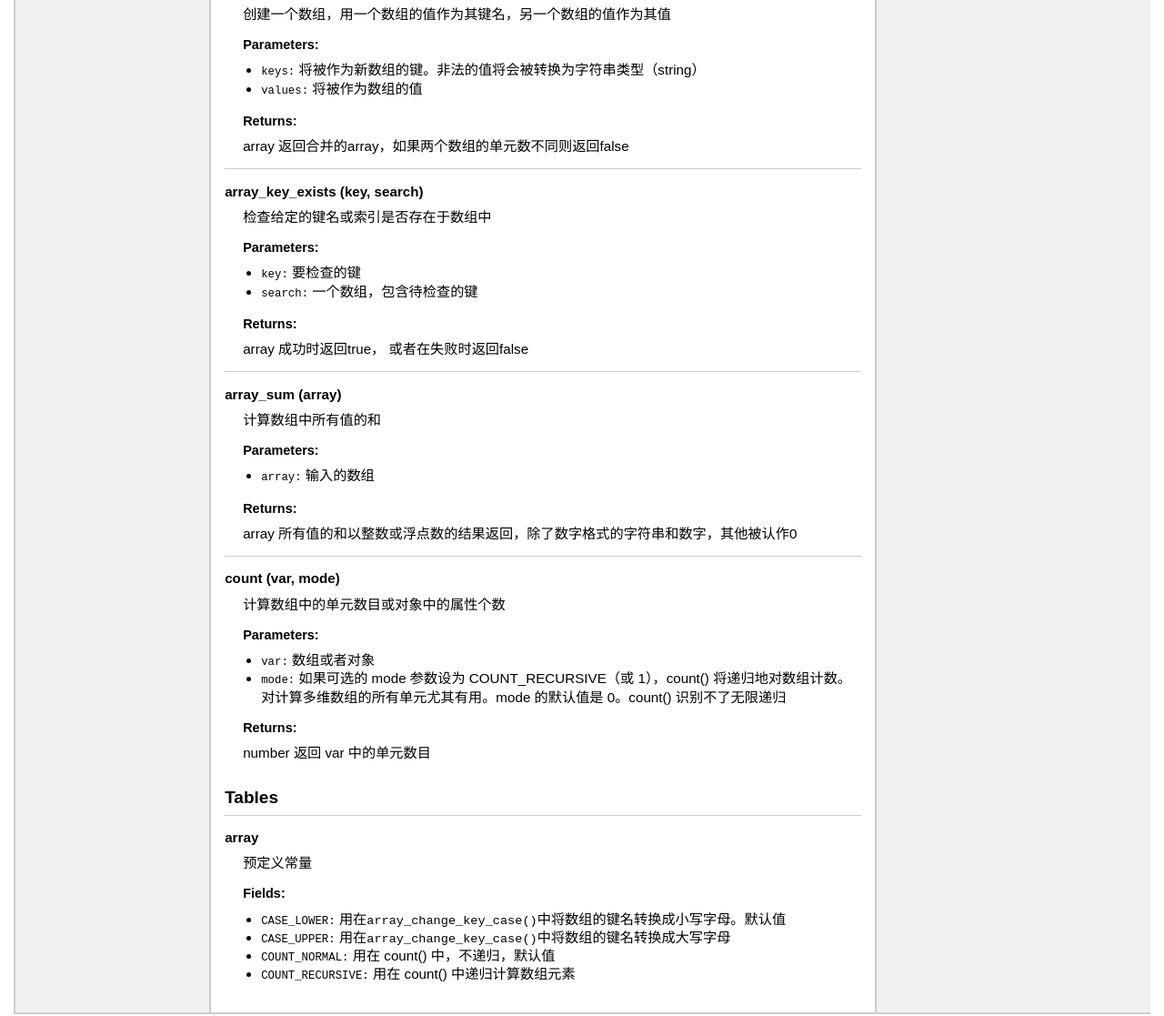
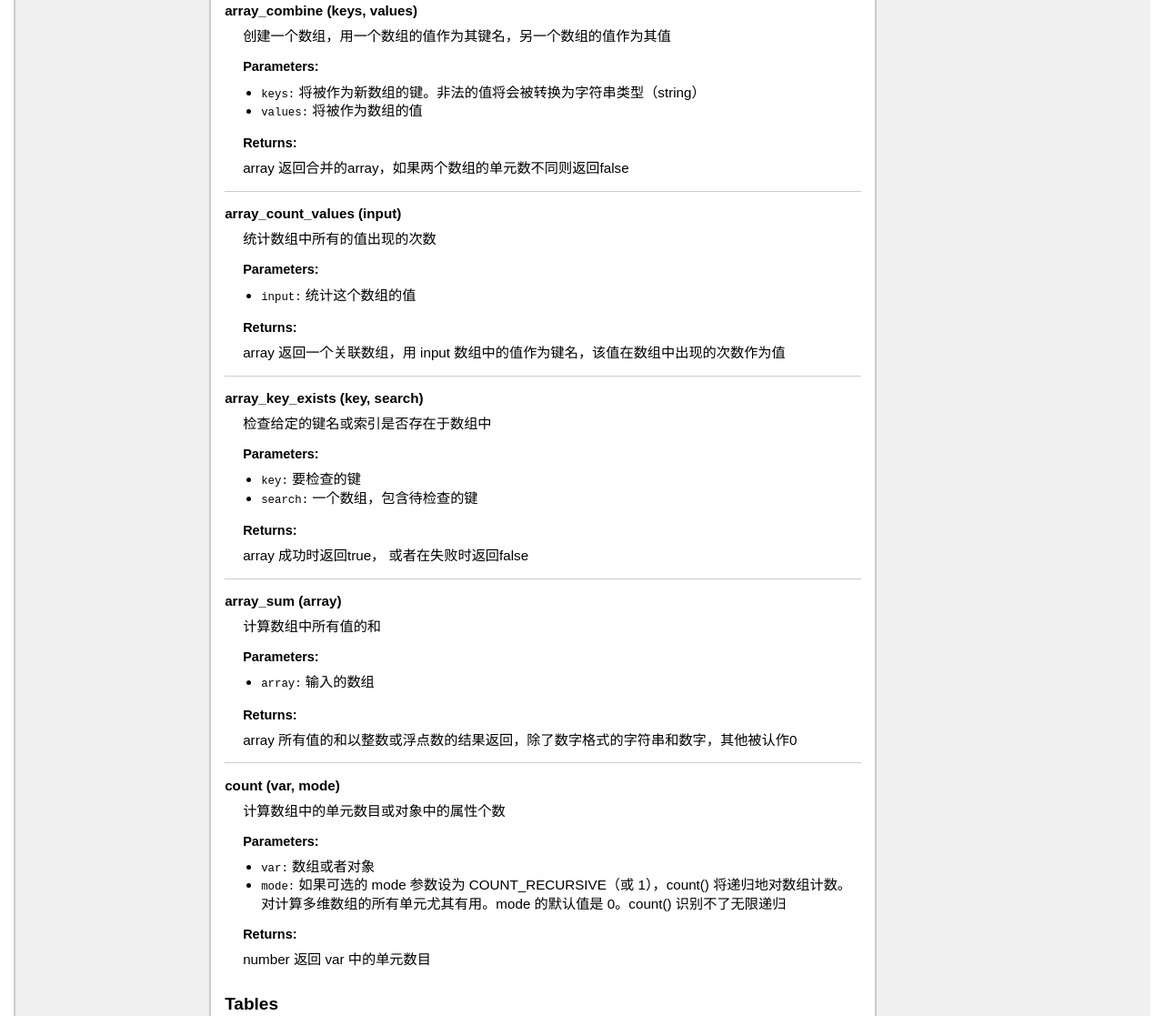
Before and after one commit to icy2003/phplua, a plain HTML site: page docs/modules/php.array.html in a window 1280 px wide. Shown: the part 1526-2643 px from the top of the page at 91% size. Drawn offline with Linux system fonts and the light colour scheme.

Commit message:
添加一个array_count_values函数，去掉不需要的参数

```diff
--- a/docs/modules/php.array.html
+++ b/docs/modules/php.array.html
@@ -80,6 +80,10 @@
 	<tr>
 	<td class="name" nowrap><a href="#array_combine">array_combine (keys, values)</a></td>
 	<td class="summary">创建一个数组，用一个数组的值作为其键名，另一个数组的值作为其值</td>
+	</tr>
+	<tr>
+	<td class="name" nowrap><a href="#array_count_values">array_count_values (input)</a></td>
+	<td class="summary">统计数组中所有的值出现的次数</td>
 	</tr>
 	<tr>
 	<td class="name" nowrap><a href="#array_key_exists">array_key_exists (key, search)</a></td>
@@ -259,6 +263,31 @@
 
 </dd>
     <dt>
+    <a name = "array_count_values"></a>
+    <strong>array_count_values (input)</strong>
+    </dt>
+    <dd>
+    统计数组中所有的值出现的次数
+
+
+    <h3>Parameters:</h3>
+    <ul>
+        <li><span class="parameter">input</span>
+         统计这个数组的值
+        </li>
+    </ul>
+
+    <h3>Returns:</h3>
+    <ol>
+
+        array 返回一个关联数组，用 input 数组中的值作为键名，该值在数组中出现的次数作为值
+    </ol>
+
+
+
+
+</dd>
+    <dt>
     <a name = "array_key_exists"></a>
     <strong>array_key_exists (key, search)</strong>
     </dt>
@@ -379,7 +408,7 @@
 </div> <!-- id="main" -->
 <div id="about">
 <i>generated by <a href="http://github.com/stevedonovan/LDoc">LDoc 1.4.6</a></i>
-<i style="float:right;">Last updated 2017-01-09 22:10:37 </i>
+<i style="float:right;">Last updated 2017-01-11 20:04:04 </i>
 </div> <!-- id="about" -->
 </div> <!-- id="container" -->
 </body>
```
Also changed, not shown: docs/index.html (+1 -1 lines), docs/modules/php.html (+1 -1 lines), docs/modules/php.var.html (+1 -1 lines), docs/topics/readme.md.html (+1 -1 lines), 2 other files.
